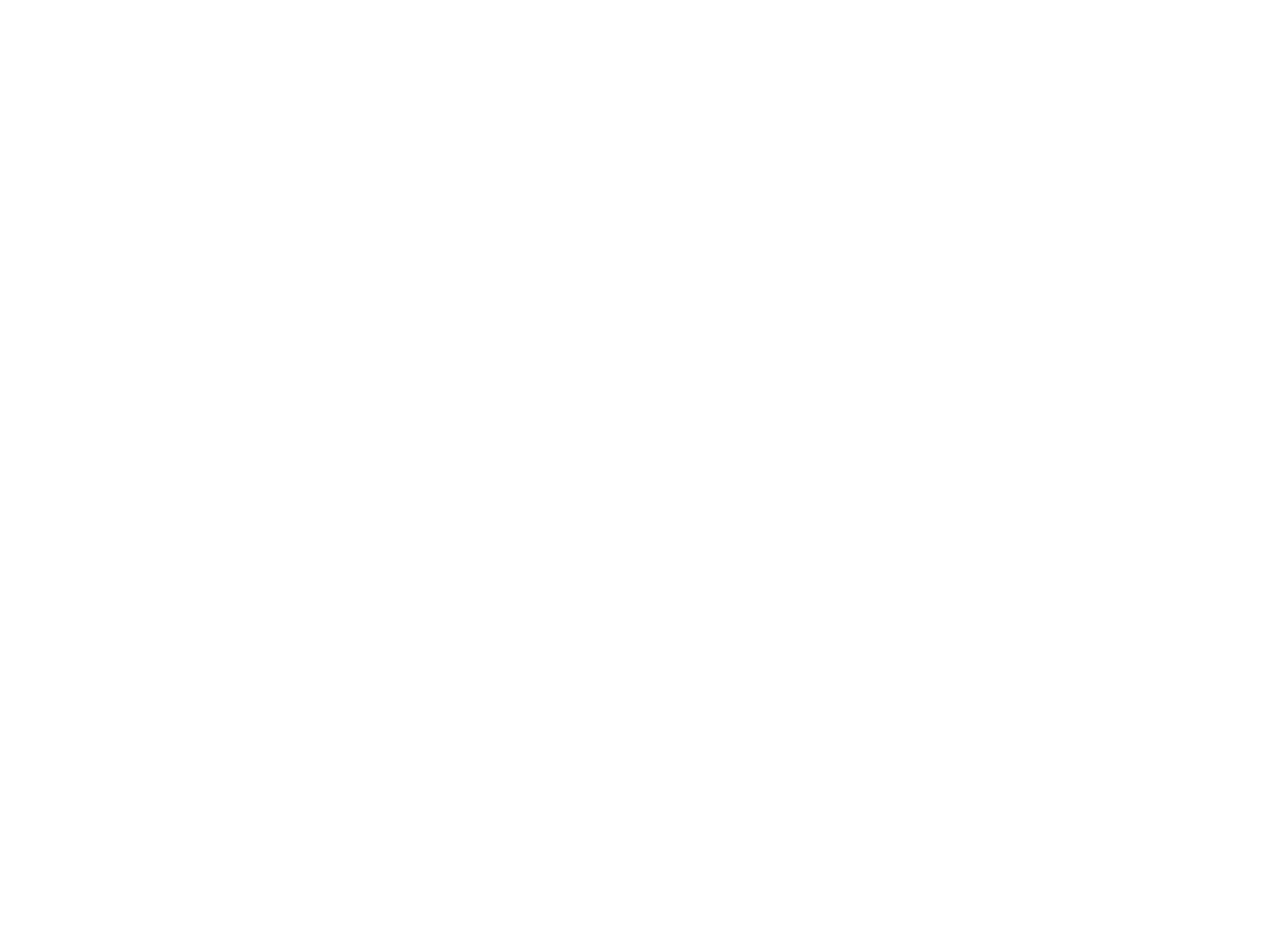
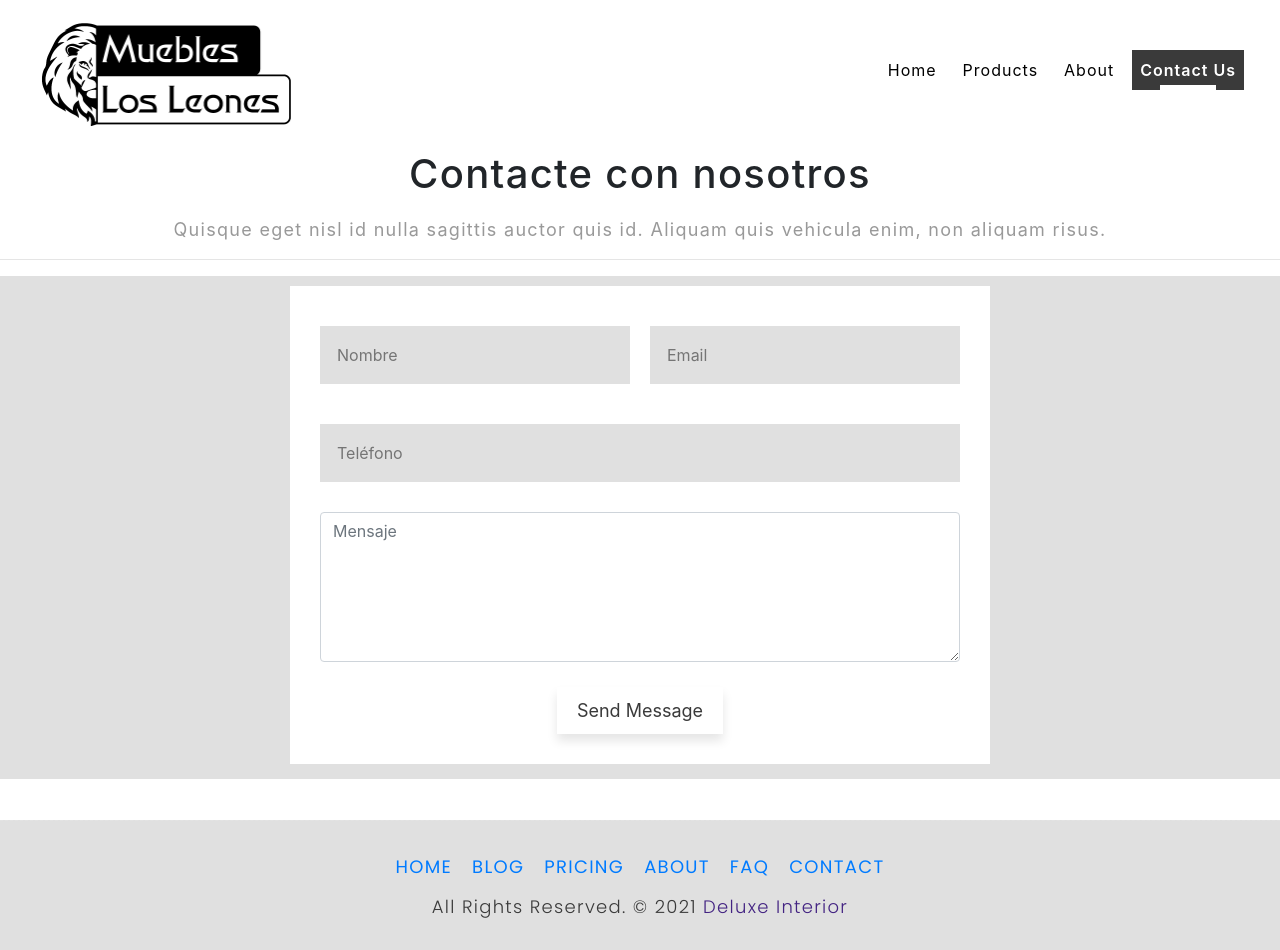
Before and after one commit to j-maestre/Los_Leones, a React (Create React App) app: page /contact in a window 1280 px wide. Before the commit the page ends 800 px from the top, so only its background shows below. Built offline with nearby package versions, Linux system fonts and the light colour scheme.

Commit message:
add contact us with toaster and some css

```diff
--- a/package.json
+++ b/package.json
@@ -33,6 +33,7 @@
     "react-router-dom": "^5.1.2",
     "react-scripts": "3.4.0",
     "react-test-renderer": "^17.0.1",
+    "react-toastify": "^8.1.0",
     "typescript": "3.8.3"
   },
   "scripts": {
--- a/src/App.css
+++ b/src/App.css
@@ -4,6 +4,7 @@
 :root{
   --primary-color:#ffffff;
   --secondary-color:rgb(224, 224, 224);
+  --terciary-color:rgb(58,58,58);
 }
 
 .App {
--- a/src/App.tsx
+++ b/src/App.tsx
@@ -14,6 +14,7 @@ import { AppContextProvider, AppContext } from "./State";
 import Home from './pages/Home';
 import Products from './pages/Products';
 import AboutUs from "./pages/About";
+import ContactUs from "./pages/Contact";
 import articles from './data/articles.json';
 import PublicRoute from './components/routes/PublicRoute';
 import './App.css';
@@ -44,6 +45,7 @@ const App: React.FC = () =>(
           <Route component={Home} path="/home"></Route>
           <Route component={Products} path="/products"></Route>
           <Route component={AboutUs} path="/about"></Route>
+          <Route component={ContactUs} path="/contact"></Route>
             <Route
               path="/"
               render={() => <Redirect to="/home" />}
--- /dev/null
+++ b/src/components/contact/ContactComponent.tsx
@@ -0,0 +1,85 @@
+import React, { useContext, useState, useEffect } from "react";
+import { AppContext } from "../../State";
+import { Link, Redirect } from "react-router-dom";
+import { useHistory } from "react-router-dom";
+import './contact.css';
+import { ToastContainer, toast } from 'react-toastify';
+import 'react-toastify/dist/ReactToastify.css';
+
+import "react-responsive-carousel/lib/styles/carousel.min.css"; // requires a loader
+
+
+
+type HeaderProps = {
+    page: string;
+  }
+
+
+const ContactComponent: React.FC<HeaderProps> = () =>{
+
+    const { state, dispatch } = useContext(AppContext);
+
+    // let nameRef = this.name;
+    /* ref={this.name} */
+
+
+
+    let valid = false;
+    const succes = () =>{
+        // let name = this.name;
+        // console.log(name.innerHTML);
+        // console.log(name);
+
+        // console.log()
+        valid?toast.success("Mensaje enviado!"):toast.error("Complete los campos");;
+
+    }
+
+
+
+    return(
+            <div className="contact_container">
+
+                <section className="contact-title text-center">
+                        <h1>Contacte con nosotros</h1>
+                        <p>Quisque eget nisl id nulla sagittis auctor quis id. Aliquam quis vehicula enim, non aliquam risus.</p>
+                        <hr></hr>
+                </section>
+
+                <section className="contact-form">
+                    <div className="contact-form-container">
+                        <form>
+
+                            <div className="form__name-email">
+                                <input type="text" id="name"  className="first_name" placeholder="Nombre" required={true}  defaultValue=""></input>
+                                <input type="email" id="email" className="email" placeholder="Email" required={true} data-validation-required-message="Introduzca su email"></input>
+                            </div>
+
+                            <div className="form__phone">
+                                <input type="number" id="phone" className="phone" placeholder="Teléfono" required={true} data-validation-required-message="Introduzca su telefono"></input>
+                            </div>
+                            <div className="form__message">
+                                <textarea id="message" className="form-control message" placeholder="Mensaje" required={true} data-validation-required-message="Introduzca el mensaje"></textarea>
+                            </div>
+                            <div className="form_send">
+                                <button id="sendMessageButton" className="btn-send" data-text="Send Message" onClick={succes}>Send Message</button>
+                            </div>
+                        </form>
+                    </div>
+
+                </section>
+                <ToastContainer
+                    position="bottom-right"
+                    autoClose={5000}
+                    hideProgressBar={false}
+                    newestOnTop={false}
+                    closeOnClick
+                    rtl={false}
+                    pauseOnFocusLoss
+                    draggable
+                    pauseOnHover
+                />
+            </div>
+    );
+};
+export default ContactComponent;
--- /dev/null
+++ b/src/components/contact/contact.css
@@ -0,0 +1,116 @@
+.contact_container{
+    margin-top: 150px;
+}
+
+.contact_container button, input, optgroup, select, textarea {
+    /* margin: 0; */
+    /* font-family: inherit; */
+    /* font-size: inherit; */
+    line-height: inherit;
+}
+.form__name-email input{
+    width: 100%;
+}
+.form__name-email{
+    display: flex;
+    flex-direction: row;
+    justify-content: space-between;
+}
+
+.form__phone{
+    margin-right: 30px !important;
+}
+.phone{
+    width: 100%;
+    /* margin-right: 30px; */
+}
+
+.contact-form{
+    display: block;
+    width: 100%;
+    display: flex;
+    justify-content: center;
+    background-color: var(--secondary-color);
+}
+.contact-form *{
+    margin-top: 10px;
+    margin-right: 10px;
+    margin-bottom: 15px;
+    margin-left: 10px;
+}
+
+.form__name-email{
+    margin-top: 30px;
+}
+
+.contact-form input{
+    border-style: none;
+    background-color: var(--secondary-color); /*rgb(190, 190, 190)*/
+    padding: 17px;
+    -webkit-transition: background 2s ease-out !important;
+    -moz-transition: background 2s ease-out !important;
+    -o-transition: background 2s ease-out !important;
+    transition: background 2s ease-out !important;
+}
+
+.form__message{
+    margin-right: 30px;
+}
+.message{
+    height: 150px;
+}
+
+
+
+.contact-form-container{
+    display: block;
+    /* border-style: solid;
+    border-color: black;
+    border-width: 2px; */
+    width: 700px;
+    max-width: 60%;
+    background-color: var(--primary-color);
+}
+
+/* Chrome, Safari, Edge, Opera */
+input::-webkit-outer-spin-button,
+input::-webkit-inner-spin-button {
+  -webkit-appearance: none;
+  margin: 0;
+}
+
+/* Firefox */
+input[type=number] {
+  -moz-appearance: textfield;
+}
+
+.form_send{
+    width: 100%;
+    display: flex;
+    flex-direction: column;
+    align-items: center;
+    /* justify-content: center; */
+}
+
+
+.btn-send{
+    background: #ffffff;
+    font-size: 18px;
+    padding: 10px 20px;
+    color: var(--terciary-color);
+    -webkit-box-shadow: 0 7px 10px #e6e6e6;
+    -moz-box-shadow: 0 7px 10px #e6e6e6;
+    box-shadow: 0 7px 10px #e6e6e6;
+    border: none;
+    transition: background 0.4s;
+    max-width: 200px;
+    margin-right: 30px;
+}
+
+
+
+.btn-send:hover{
+    cursor: pointer;
+    color: white;
+    background: var(--terciary-color) !important;
+}
--- a/src/components/header/HeaderComponent.tsx
+++ b/src/components/header/HeaderComponent.tsx
@@ -39,19 +39,19 @@ const Header: React.FC<HeaderProps> = (props) => {
             <i className="fa fa-bars"></i>
           </button>
           <div className="collapse navbar-collapse" id="navbarResponsive">
-            <ul className="navbar-nav ml-auto">
+            <ul className="navbar-nav right">
               <li className="nav-item">
-                <NavLink className="nav-link js-scroll-trigger" to="home" activeClassName="active">Home</NavLink>
+                <NavLink className="nav-link" to="home" activeClassName="active">Home</NavLink>
               </li>
               <li className="nav-item">
-              <NavLink to="products" className="nav-link js-scroll-trigger" activeClassName="active">Products</NavLink>
+              <NavLink to="products" className="nav-link" activeClassName="active">Products</NavLink>
               </li>
               <li className="nav-item">
-                <NavLink className="nav-link js-scroll-trigger" to="about" activeClassName="active">About</NavLink>
+                <NavLink className="nav-link" to="about" activeClassName="active">About</NavLink>
               </li>
 
               <li className="nav-item">
-              <NavLink className="nav-link js-scroll-trigger" to="contact" activeClassName="active">Contact Us</NavLink>
+              <NavLink className="nav-link" to="contact" activeClassName="active">Contact Us</NavLink>
               </li>
             </ul>
           </div>
--- a/src/components/header/header.css
+++ b/src/components/header/header.css
@@ -1,11 +1,7 @@
-/*------------------------------------------------------------------
-    Version: 1.0
--------------------------------------------------------------------*/
 
-/*------------------------------------------------------------------
-    IMPORT FONTS
--------------------------------------------------------------------*/
 
+
+/* FONT STYLE */
 @import url('https://fonts.googleapis.com/css?family=Poppins:100,100i,200,200i,300,300i,400,400i,500,500i,600,600i,700,700i,800,800i,900,900i');
 
 /*------------------------------------------------------------------
@@ -460,3 +456,8 @@ a img.aligncenter {
     75% { border-width: 3px;}
     100% { border-width: 10px;}
   }
+
+  .right{
+      /* justify-content: flex-end; */
+      margin-left: auto !important;
+  }
--- a/src/components/products/Products.css
+++ b/src/components/products/Products.css
@@ -34,9 +34,11 @@ p{
     color: #999;
 }
 
-.section-title{
+.products-title{
     padding: 5px;
     margin-bottom: 70px;
+    margin-left: 20px;
+    width: 100%;
 }
 
 .products__images img{
--- a/src/components/products/Products_List.tsx
+++ b/src/components/products/Products_List.tsx
@@ -85,8 +85,8 @@ const Products: React.FC<ProductsProps> = ({product}) => {
   return (
     <section className="products">
       <Header page={t("pages.products")} />
-      <div className="section-title text-center">
-        <h1>Productos</h1>
+      <div className="products-title text-center">
+        <h1 >Productos</h1>
         <p>Quisque eget nisl id nulla sagittis auctor quis id. Aliquam quis vehicula enim, non aliquam risus.</p>
       </div>
 
--- /dev/null
+++ b/src/pages/Contact.tsx
@@ -0,0 +1,29 @@
+import React, { useContext, useState } from "react";
+import { AppContext } from "../State";
+
+
+// import "./Products.css";
+import "../css/bootstrap.min.css"
+import Contact from '../components/contact/ContactComponent';
+
+import Header from "../components/header/HeaderComponent";
+import Footer from "../components/footer/Footer";
+import products from "../data/articles.json";
+
+const ContactUs = () => {
+  const { state, dispatch } = useContext(AppContext);
+
+//   const productsArray = Object.values(products);
+
+  return (
+    <>
+      <section className="Contact">
+        <Header page={"contact"} />
+        <Contact page={'contact'} />
+        <Footer/>
+      </section>
+    </>
+  );
+};
+
+export default ContactUs;
```
Also changed, not shown: 1 other file (tests, documents, lock files or other folders).
